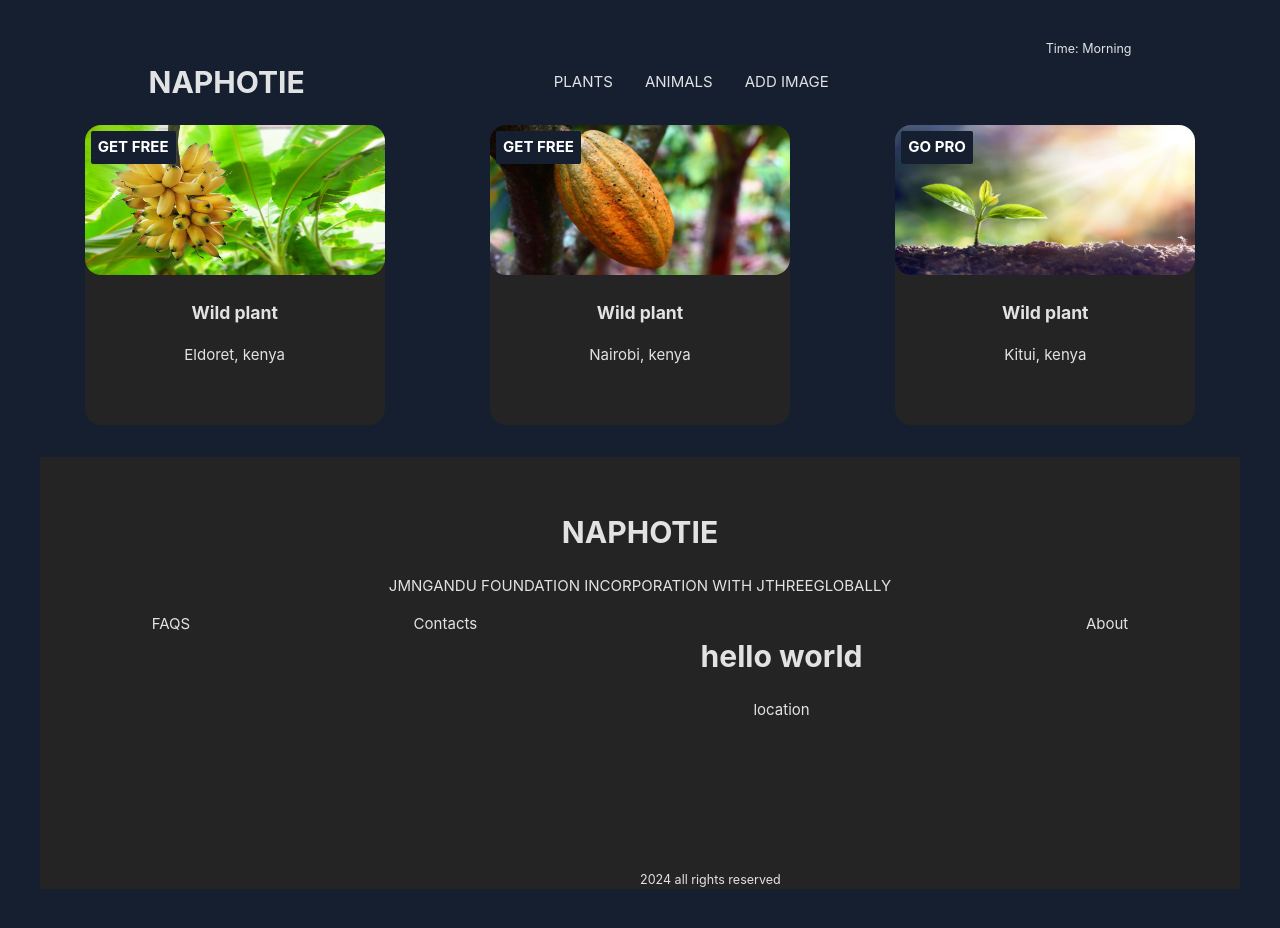
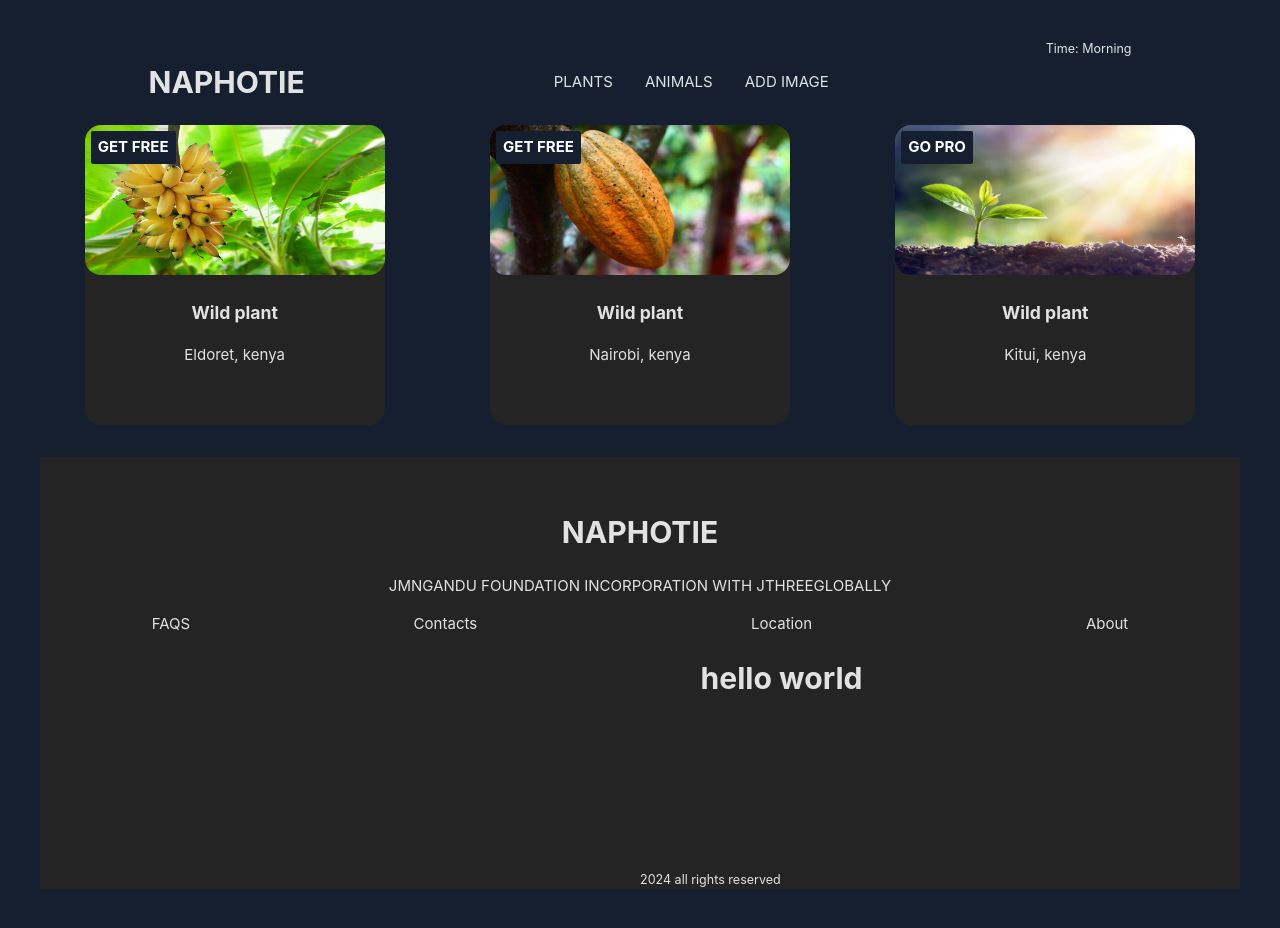
Before and after one commit to jmngandu/NAPHOTIE, a React (Vite) app in the folder naphotie/: page / in a window 1280 px wide. Built offline with nearby package versions, Linux system fonts and the light colour scheme.

Commit message:
added location

```diff
--- a/naphotie/src/Components/Footer.jsx
+++ b/naphotie/src/Components/Footer.jsx
@@ -8,10 +8,10 @@ export const Footer = () => {
           <div>FAQS</div>
           <div>Contacts</div>
           <div className="location-page">
+            Location
             <div className="location-map">
               <h1>hello world</h1>
             </div>
-            location
           </div>
           <div>About</div>
         </div>
```
